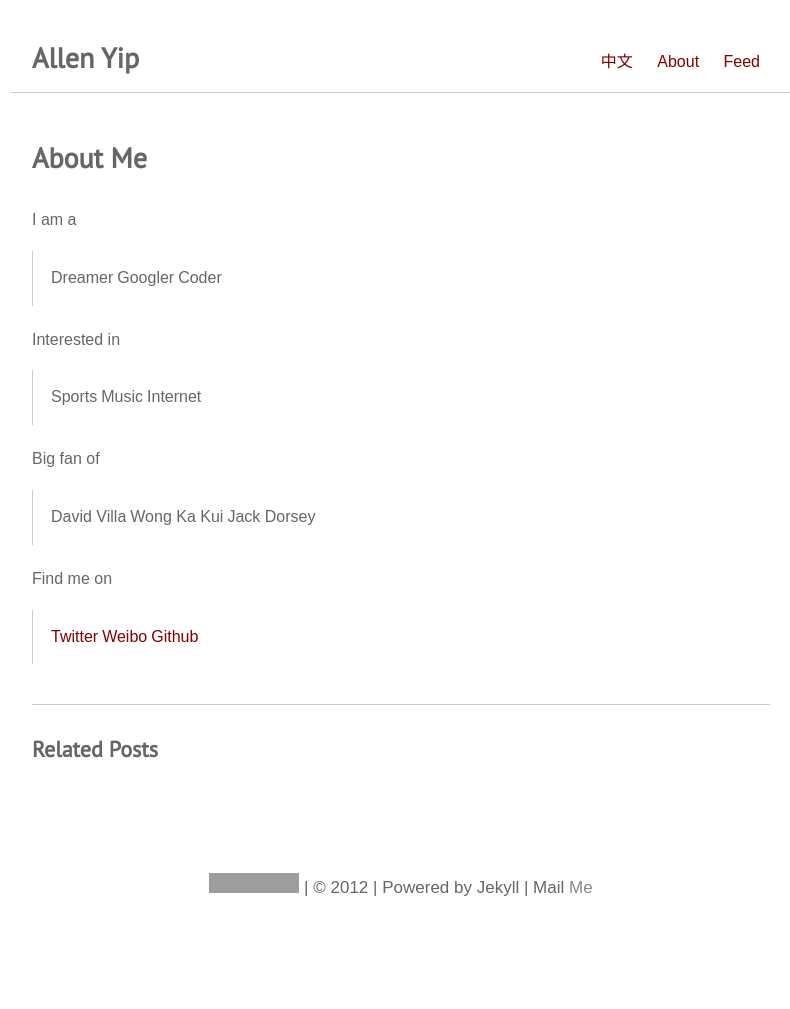
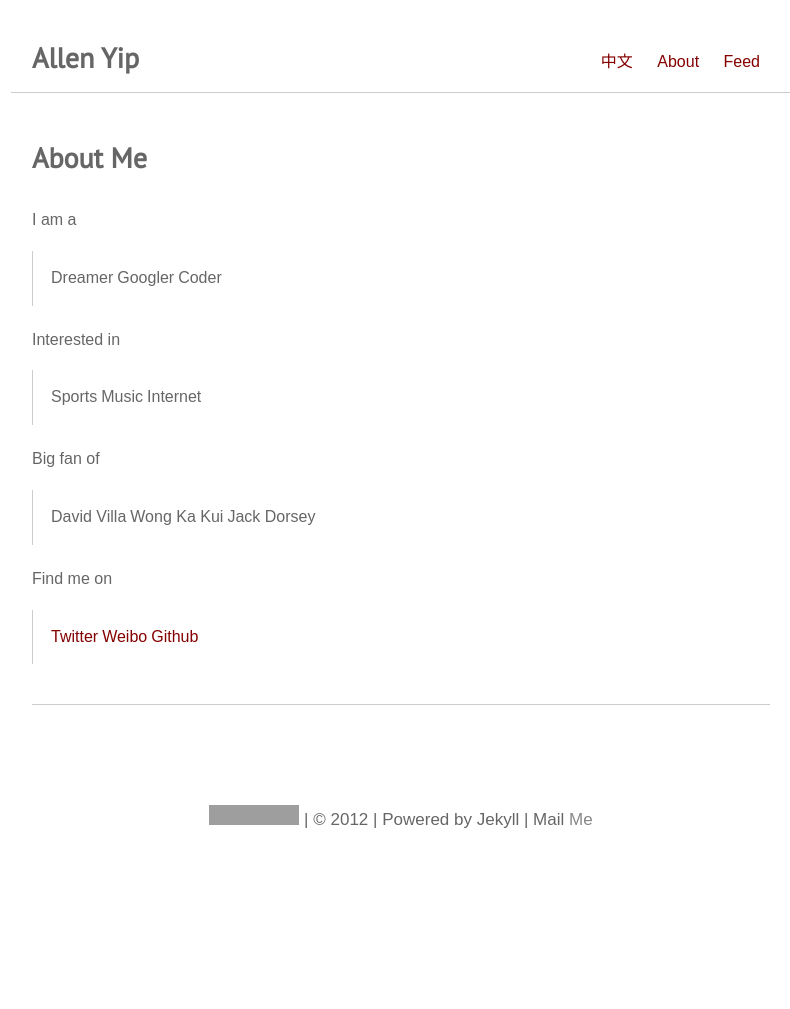
Before and after one commit to allenyip/en, a Jekyll site: the page built from about.md, in a window 1280 px wide. Shown: the whole page, without its empty margins (239-1029 px from the left). Built offline with Jekyll 4.4.1, drawn with Linux system fonts in a browser that asks for light colours; some web fonts are replaced; Markdown is read by kramdown in place of the engine named in the settings; comment, search, counter and statistics services are not loaded; after the commit the page ends 941 px from its top, so only the background shows below that; grey boxes are pictures that could not be loaded.

Commit message:
delete relates posts links

```diff
--- a/_layouts/default.html
+++ b/_layouts/default.html
@@ -14,17 +14,6 @@ layout: index
     {{ content }}
   </div>
 </article>
-
-{% if site.related_posts != empty %}
-<div id="related">
-  <h2>Related Posts</h2>
-  <ul class="posts">
-    {% for post in site.related_posts limit:3 %}
-    <li><span>{{ post.date | date_to_string }}</span> &raquo; <a href="{{ post.url }}">{{ post.title }}</a></li>
-    {% endfor %}
-  </ul>
-</div>
-{% endif %}
 
 <div id="disqus_thread"></div>
 <script type="text/javascript">
```
Also changed, not shown: _layouts/post.html (+0 -11 lines).
